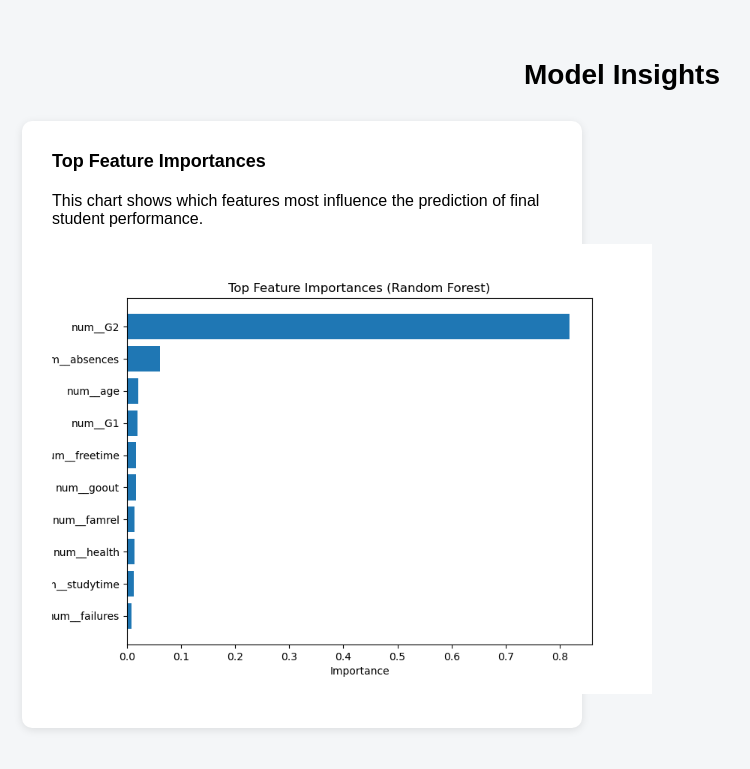
After one commit to Oneathetop/final-year-project, a Flask app: page /insights in a window 1280 px wide. The commit adds this page. Shown: the top 769 px of the page, without its empty margins (18-768 px from the left). Run offline with Flask 3, Linux system fonts and the light colour scheme; parts of the project's set-up code (start-up, migrations or seed data) failed here and were passed over.

Commit message:
Add README, insights route, and model insights page
- Created README.md to document the Student Academic Risk Prediction System, detailing the project overview, problem statement, dataset, feature engineering, machine learning models, performance metrics, and future improvements.
- Implemented a new insights route in the Flask application to display model insights.
- Added insights.html template to present feature importance visualization.
- Updated app.py to register the insights blueprint.
- Modified index.html to include a link to the insights page.
- Added feature importance image to static/images directory.

```diff
--- a/app.py
+++ b/app.py
@@ -2,12 +2,13 @@ from flask import Flask, render_template
 
 from routes.metrics_routes import metrics_bp
 from routes.predict_routes import predict_bp
-
+from routes.insight_routes import insights_bp
 
 def create_app():
     app = Flask(__name__)
     app.register_blueprint(metrics_bp)
     app.register_blueprint(predict_bp)
+    app.register_blueprint(insights_bp)
 
     @app.get("/")
     def home():
--- /dev/null
+++ b/routes/insight_routes.py
@@ -0,0 +1,8 @@
+from flask import Blueprint, render_template
+
+insights_bp = Blueprint("insights", __name__)
+
+@insights_bp.route("/insights")
+def insights_page():
+
+    return render_template("insights.html")
--- a/templates/index.html
+++ b/templates/index.html
@@ -12,7 +12,7 @@
 <body>
 
     <h1>Student Academic Risk Prediction System</h1>
-    <p><a href="/metrics">View Model Metrics</a></p>
+
 
     <div class="container">
 
@@ -68,6 +68,9 @@
 
     </div>
 
+    <p><a href="/metrics">View Model Metrics</a></p>
+    <p><a href="/insights">View Model Insights</a></p>
+
 <script src="{{ url_for('static', filename='js/app.js') }}"></script>
 
 </body>
--- /dev/null
+++ b/templates/insights.html
@@ -0,0 +1,27 @@
+<!DOCTYPE html>
+<html>
+
+<head>
+<title>Model Insights</title>
+<link rel="stylesheet" href="{{ url_for('static', filename='css/style.css') }}">
+</head>
+
+<body>
+
+<h1>Model Insights</h1>
+
+<div class="box">
+
+<h3>Top Feature Importances</h3>
+
+<p>
+This chart shows which features most influence the prediction of final student performance.
+</p>
+
+<img src="{{ url_for('static', filename='images/feature_importance.png') }}" width="600">
+
+</div>
+
+</body>
+
+</html>
```
Also changed, not shown: README.md (added), static/images/feature_importance.png (added), 1 other file.
